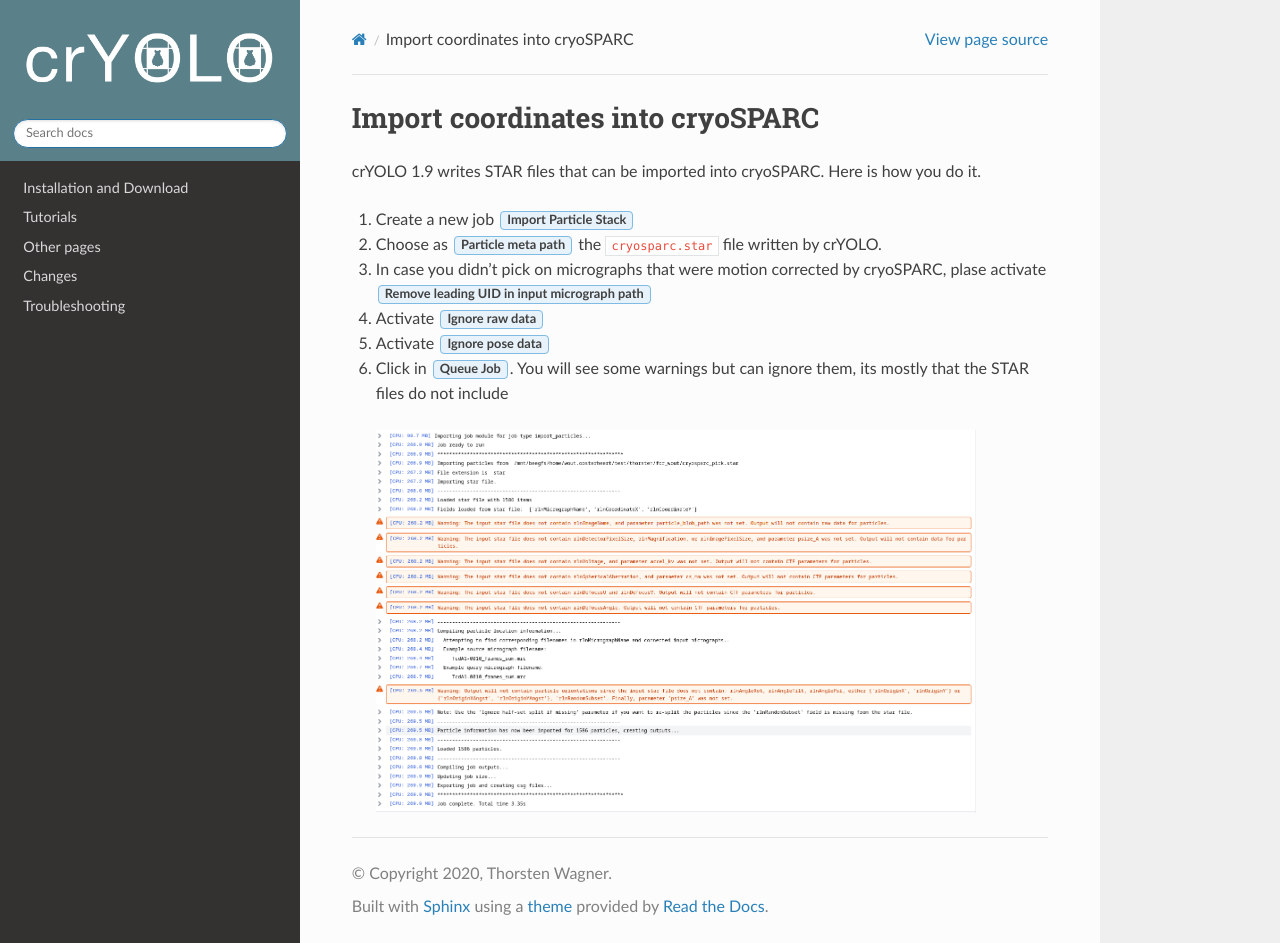
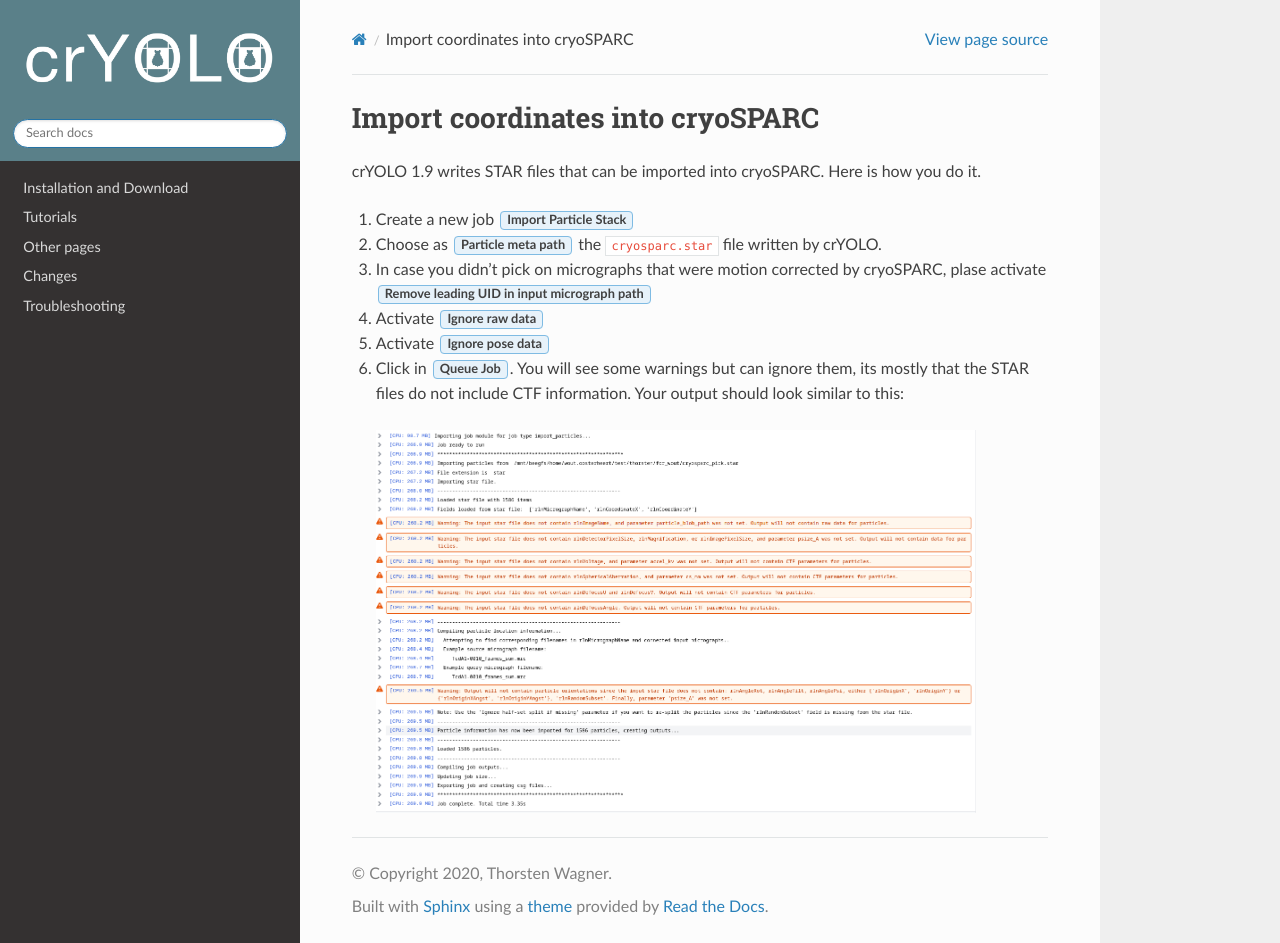
Before and after one commit to MPI-Dortmund/cryolo, a Sphinx documentation site: the page built from source/other/import_cryosparc.rst, in a window 1280 px wide and 943 px high. Built offline with Sphinx 7.4.7 and the Read the Docs theme 2.0.0, drawn with Linux system fonts in a browser that asks for light colours.

Commit message:
update tutorial

```diff
--- a/source/other/import_cryosparc.rst
+++ b/source/other/import_cryosparc.rst
@@ -13,7 +13,7 @@
 
 5. Activate :guilabel:`Ignore pose data`
 
-6. Click in :guilabel:`Queue Job`. You will see some warnings but can ignore them, its mostly that the STAR files do not include
+6. Click in :guilabel:`Queue Job`. You will see some warnings but can ignore them, its mostly that the STAR files do not include CTF information. Your output should look similar to this:
 
  .. image:: ../img/cryosparc_output.png
     :width: 600
```
